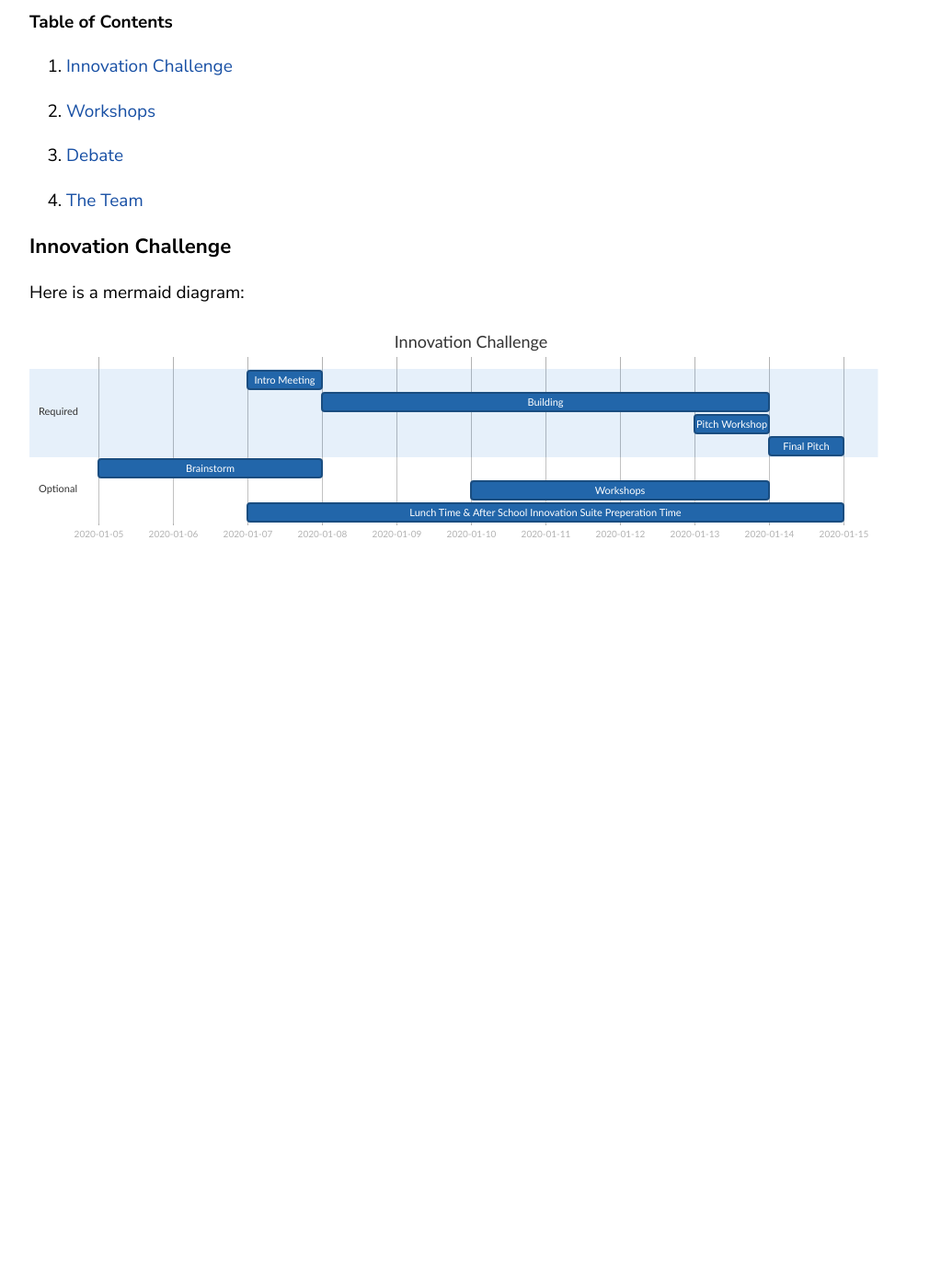
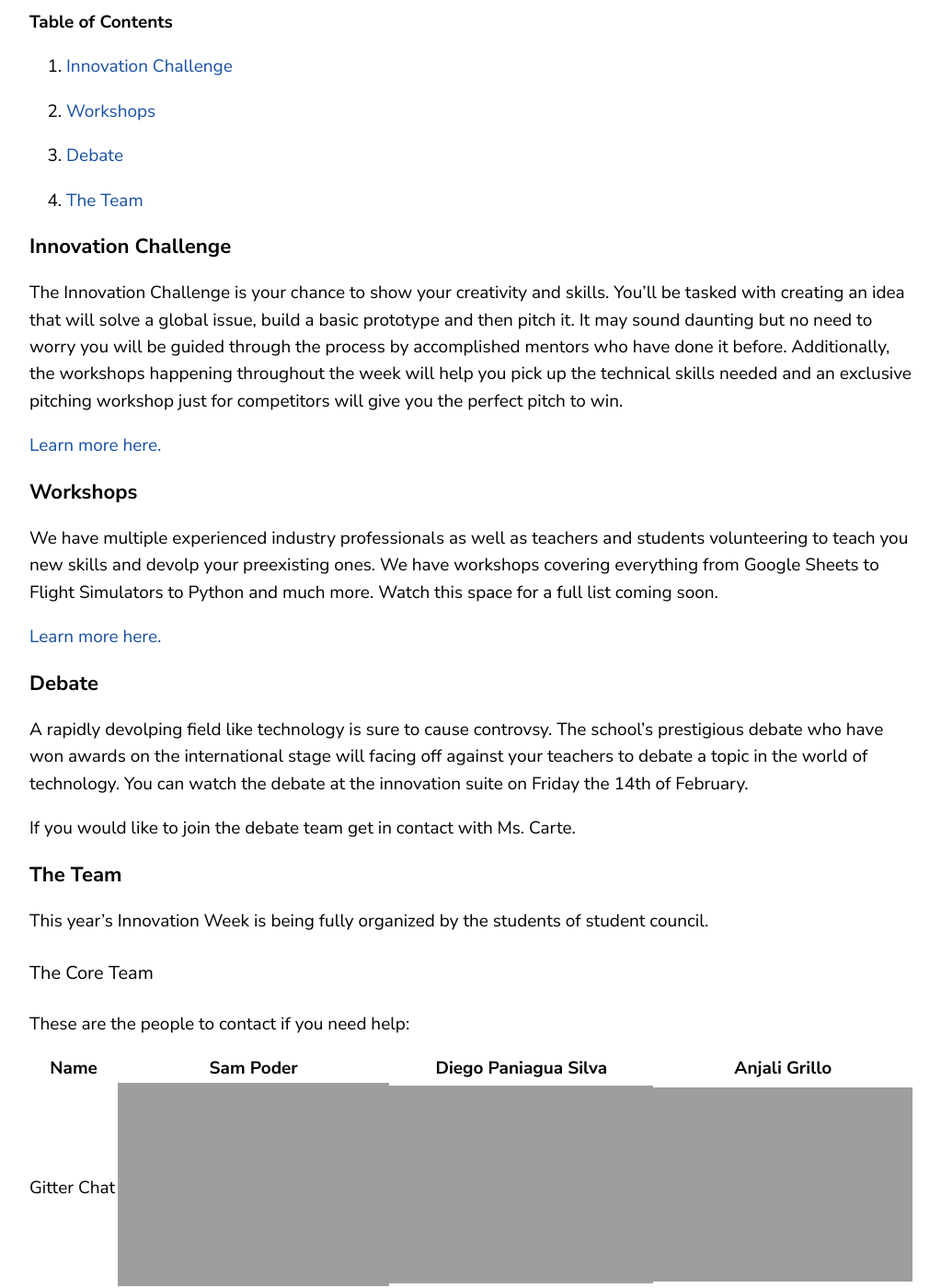
Before and after one commit to gemssingaporestudentcouncil/innovationweek2020, a Jekyll site: the page built from index.md, in a window 1280 px wide and 1400 px high, scrolled down 510 px. Shown: the whole window at 92% size, without its empty margins (68-1091 px from the left). Built offline with Jekyll 4.4.1, drawn with Linux system fonts in a browser that asks for light colours; before the commit the page ends 1140 px from its top, so only the background shows below that; some of the changed text lies outside the part shown.

Commit message:
Update index.md

```diff
--- a/index.md
+++ b/index.md
@@ -8,14 +8,43 @@ GEMS Singapore Student Council is proud to be hosting the school's first Innovat
 
 1. [Innovation Challenge](#innovation-challenge)
 
-2. [Workshops](google.com)
+2. [Workshops](#workshops)
 
-3. [Debate](google.com)
+3. [Debate](#debate)
 
 4. [The Team](google.com)
 
 ### Innovation Challenge
 
+The Innovation Challenge is your chance to show your creativity and skills. You'll be tasked with creating an idea that will solve a global issue, build a basic prototype and then pitch it. It may sound daunting but no need to worry you will be guided through the process by accomplished mentors who have done it before. Additionally, the workshops happening throughout the week will help you pick up the technical skills needed and an exclusive pitching workshop just for competitors will give you the perfect pitch to win.
+
+[Learn more here.](example.com)
+
+### Workshops
+
+We have multiple experienced industry professionals as well as teachers and students volunteering to teach you new skills and devolp your preexisting ones. We have workshops covering everything from Google Sheets to Flight Simulators to Python and much more. Watch this space for a full list coming soon.
+
+[Learn more here.](example.com)
+
+### Debate
+
+A rapidly devolping field like technology is sure to cause controvsy. The school's prestigious debate who have won awards on the international stage will facing off against your teachers to debate a topic in the world of technology. You can watch the debate at the innovation suite on Friday the 14th of February.
+
+If you would like to join the debate team get in contact with Ms. Carte.
+
+### The Team
+
+This year's Innovation Week is being fully organized by the students of student council.
+
+#### The Core Team
+
+These are the people to contact if you need help:
+
+| Name  | Sam Poder |Diego Paniagua Silva |Anjali Grillo |
+| ------------- | ------------- | ------------- | ------------- |
+| Gitter Chat  | <img src ="https://gemssingaporestudentcouncil.github.io/assets/img/sam.png" style ="width=100">  | <img src ="https://gemssingaporestudentcouncil.github.io/assets/img/diego.jpg"  style ="width=100">  | <img src ="https://gemssingaporestudentcouncil.github.io/assets/img/anjali.png" style ="width=100">  |
+| Gitter Chat  | [@sampoder](https://gitter.im/sampoder)  | Coming Soon  | Coming Soon  |
+| Github Profile  | [@sampoder](https://github.com/sampoder)  | Coming Soon  | Coming Soon  |
 
 Here is a mermaid diagram:
   <div class="mermaid">
```
